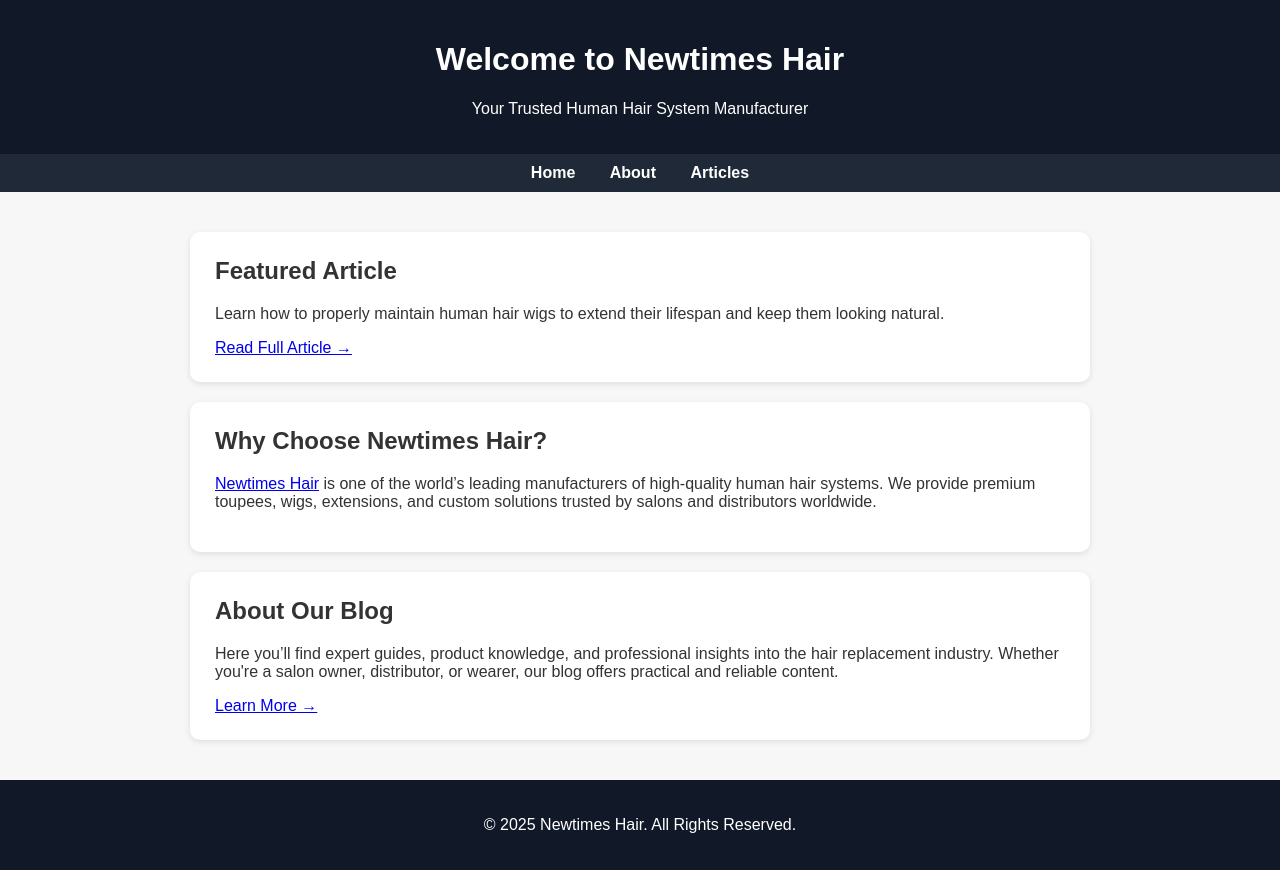
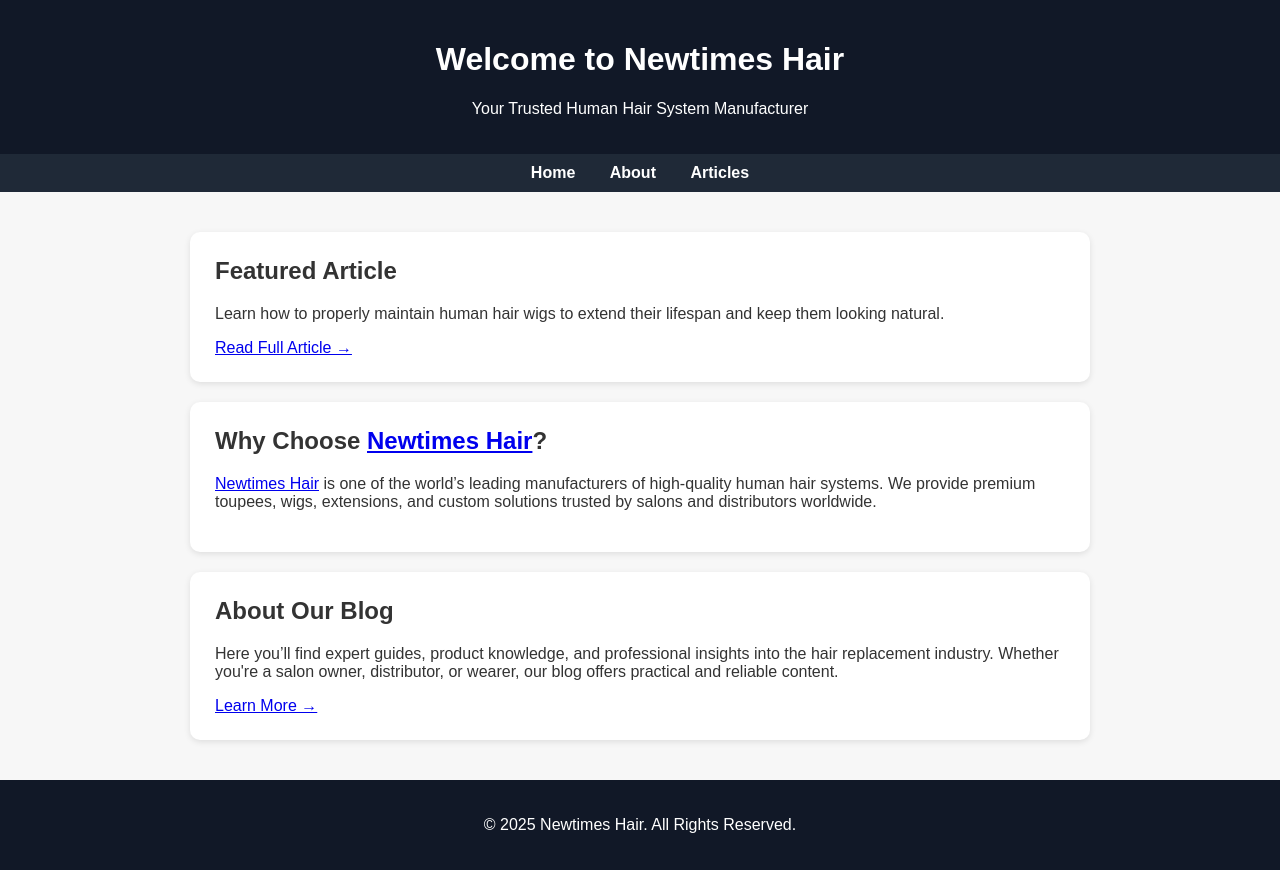
Before and after one commit to NewTimes-Hair/Newtimes-Hair, a plain HTML site: page index.html in a window 1280 px wide. Drawn offline with Linux system fonts and the light colour scheme.

Commit message:
Update index.html

```diff
--- a/index.html
+++ b/index.html
@@ -79,7 +79,7 @@
     </div>
 
     <div class="card">
-        <h2>Why Choose <a herf="https://www.newtimeshair.com/">Newtimes Hair<a/>?</h2>
+        <h2>Why Choose <a href="https://www.newtimeshair.com/">Newtimes Hair<a/>?</h2>
         <p><a href="https://www.newtimeshair.com/" >Newtimes Hair</a> is one of the world’s leading manufacturers of high-quality human hair systems. We provide premium toupees, wigs, extensions, and custom solutions trusted by salons and distributors worldwide.</p>
     </div>
 
```
